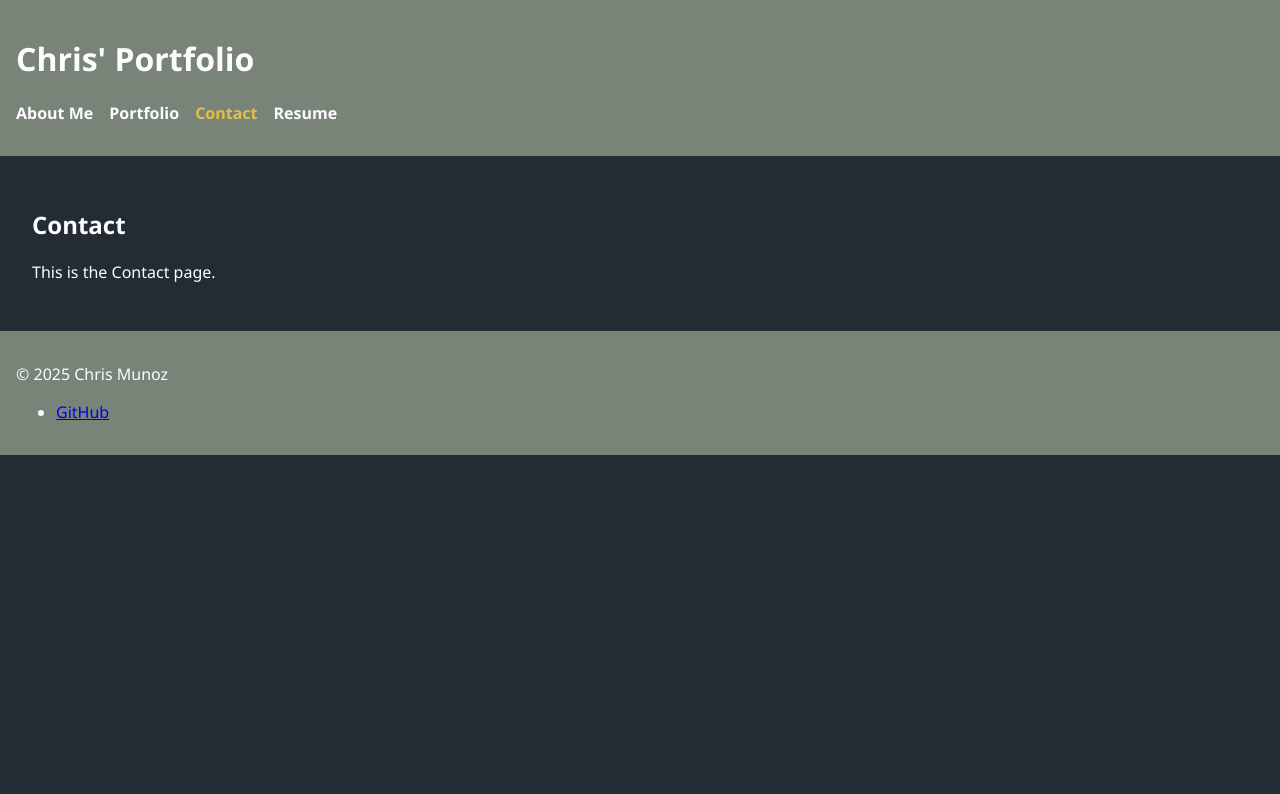
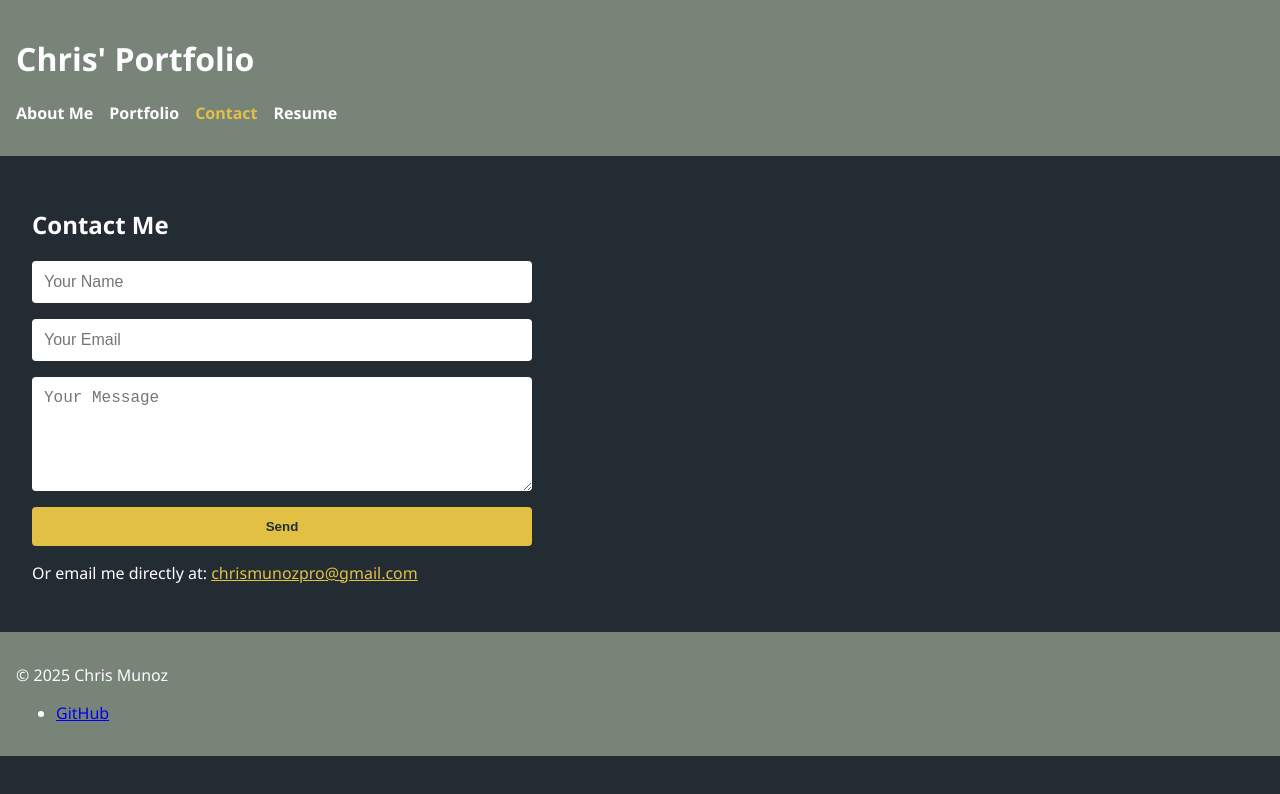
Before and after one commit to FadedSetton/react-portfolio, a React (Vite) app in the folder react-portfolio/: page /contact in a window 1280 px wide. Shown: the top 794 px of the page. Built offline with nearby package versions, Linux system fonts and the light colour scheme.

Commit message:
added contact functionality and resume page

```diff
--- a/react-portfolio/src/pages/Contact.jsx
+++ b/react-portfolio/src/pages/Contact.jsx
@@ -1,5 +1,81 @@
+import { useState } from 'react';
+
 function Contact() {
-    return <section><h2>Contact</h2><p>This is the Contact page.</p></section>;
-  }
+  const [formData, setFormData] = useState({ name: '', email: '', message: '' });
+  const [errors, setErrors] = useState({});
 
-  export default Contact;
+  const validate = () => {
+    const newErrors = {};
+    if (!formData.name.trim()) newErrors.name = 'Name is required';
+    if (!formData.email.trim()) newErrors.email = 'Email is required';
+    else if (!/\S+@\S+\.\S+/.test(formData.email)) newErrors.email = 'Invalid email address';
+    if (!formData.message.trim()) newErrors.message = 'Message is required';
+    setErrors(newErrors);
+    return Object.keys(newErrors).length === 0;
+  };
+
+  const handleChange = (e) => {
+    setFormData({ ...formData, [e.target.name]: e.target.value });
+    setErrors({ ...errors, [e.target.name]: '' });
+  };
+
+  const handleBlur = () => {
+    validate();
+  };
+
+  const handleSubmit = (e) => {
+    e.preventDefault();
+    if (validate()) {
+      alert('Message sent!');
+      setFormData({ name: '', email: '', message: '' });
+    }
+  };
+
+  return (
+    <section className="contact">
+      <h2>Contact Me</h2>
+      <form onSubmit={handleSubmit} noValidate>
+        <input
+          type="text"
+          name="name"
+          placeholder="Your Name"
+          value={formData.name}
+          onChange={handleChange}
+          onBlur={handleBlur}
+        />
+        {errors.name && <span className="error">{errors.name}</span>}
+
+        <input
+          type="email"
+          name="email"
+          placeholder="Your Email"
+          value={formData.email}
+          onChange={handleChange}
+          onBlur={handleBlur}
+        />
+        {errors.email && <span className="error">{errors.email}</span>}
+
+        <textarea
+          name="message"
+          placeholder="Your Message"
+          rows="5"
+          value={formData.message}
+          onChange={handleChange}
+          onBlur={handleBlur}
+        />
+        {errors.message && <span className="error">{errors.message}</span>}
+
+        <button type="submit">Send</button>
+      </form>
+
+      <p style={{ marginTop: '1rem' }}>
+        Or email me directly at:{" "}
+        <a href="chrismunozpro@gmail.com" style={{ color: 'var(--color-gold)' }}>
+          chrismunozpro@gmail.com
+        </a>
+      </p>
+    </section>
+  );
+}
+
+export default Contact;
--- a/react-portfolio/src/pages/Resume.jsx
+++ b/react-portfolio/src/pages/Resume.jsx
@@ -1,5 +1,31 @@
 function Resume() {
-    return <section><h2>Resume</h2><p>This is the Resume page.</p></section>;
+    return (
+      <section className="resume">
+        <h2>Resume</h2>
+        <p>
+          Download my resume:{" "}
+          <a
+            href="/Resume.pdf"
+            download
+            target="_blank"
+            rel="noopener noreferrer"
+            style={{ color: 'var(--color-gold)', fontWeight: 'bold' }}
+          >
+            Click here
+          </a>
+        </p>
+
+        <h3>Proficiencies</h3>
+        <ul className="skills-list">
+          <li>HTML, CSS, JavaScript</li>
+          <li>React, Vite, React Router</li>
+          <li>Node.js, Express</li>
+          <li>MongoDB, Mongoose</li>
+          <li>REST APIs, GraphQL</li>
+          <li>Git & GitHub, Netlify & Render Deployment</li>
+        </ul>
+      </section>
+    );
   }
 
   export default Resume;
--- a/react-portfolio/src/style.css
+++ b/react-portfolio/src/style.css
@@ -38,6 +38,44 @@
   main {
     padding: 2rem;
   }
+
+  .contact form {
+    display: flex;
+    flex-direction: column;
+    gap: 1rem;
+    max-width: 500px;
+  }
+
+  .contact input,
+  .contact textarea {
+    padding: 0.75rem;
+    border: none;
+    border-radius: 4px;
+    background-color: #fff;
+    color: var(--color-dark);
+    font-size: 1rem;
+  }
+
+  .contact button {
+    padding: 0.75rem;
+    background-color: var(--color-gold);
+    color: var(--color-dark);
+    font-weight: bold;
+    border: none;
+    border-radius: 4px;
+    cursor: pointer;
+    transition: 0.3s;
+  }
+
+  .contact button:hover {
+    background-color: #d4af37;
+  }
+
+  .error {
+    color: #ff6b6b;
+    font-size: 0.875rem;
+  }
+
 
   .portfolio {
     padding: 2rem 0;
@@ -88,3 +126,9 @@
   .bio {
     max-width: 600px;
   }
+
+  .resume ul.skills-list {
+    list-style-type: disc;
+    padding-left: 1.5rem;
+    line-height: 1.75;
+  }
```
Also changed, not shown: 2 other files (tests, documents, lock files or other folders).
